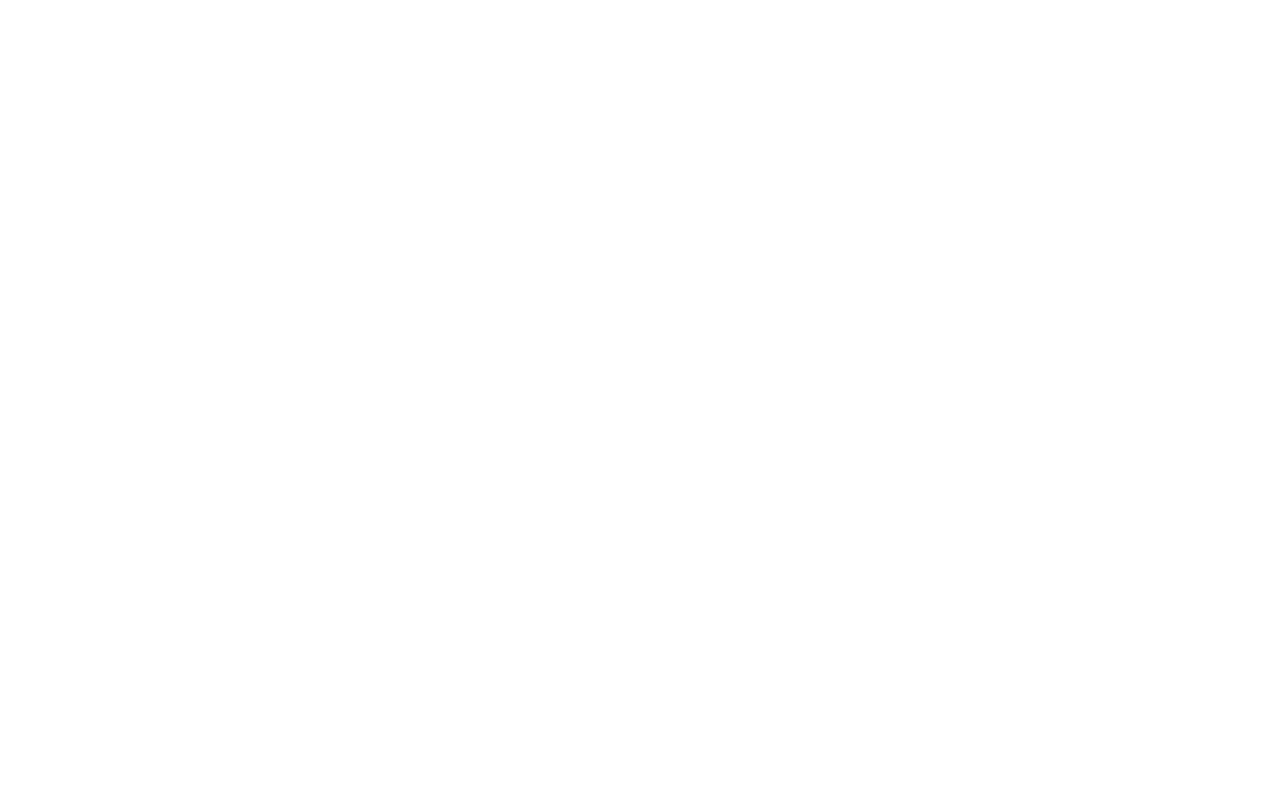
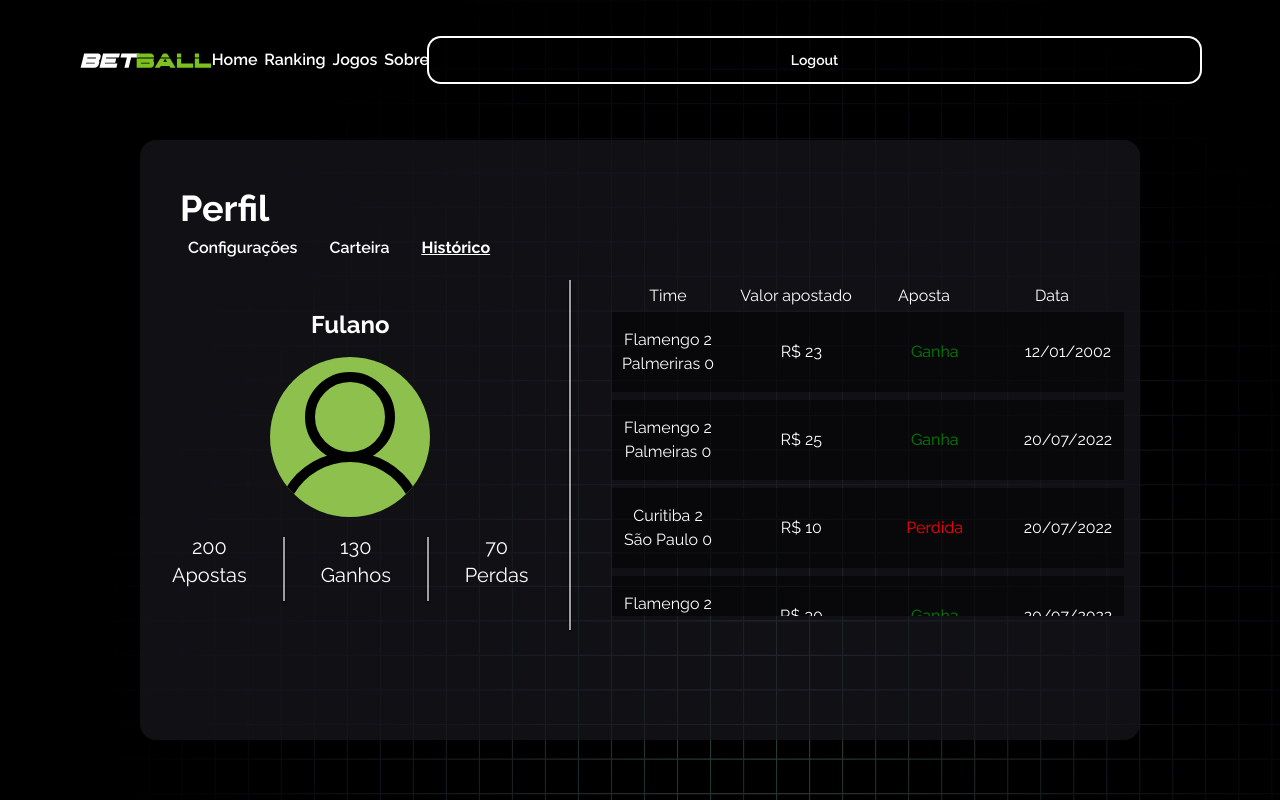
Before and after one commit to ONESOFT-OS/BetBall, a React (Vite) app in the folder frontend/: page /perfil/historic in a window 1280 px wide. Before the commit this address had no page. Built offline with nearby package versions, Linux system fonts and the light colour scheme.

Commit message:
edit: rotas entre páginas, padronização de páginas

```diff
--- a/frontend/src/pages/Home.tsx
+++ b/frontend/src/pages/Home.tsx
@@ -1,4 +1,4 @@
-import { NavBar } from "../components/Navbar";
+import { NavBar } from "../components/NavBar";
 
 export function Home(){
     return(
--- a/frontend/src/pages/PerfilDeposit.tsx
+++ b/frontend/src/pages/PerfilDeposit.tsx
@@ -4,7 +4,7 @@
 import { Link } from "react-router-dom";
 import { Button } from "../components/Button";
 import { Heading } from "../components/Heading";
-import { NavBar } from "../components/Navbar";
+import { NavBar } from "../components/NavBar";
 import { SelectM } from "../components/SelectM";
 import { Text } from "../components/Text";
 import { TextInput } from "../components/TextInput";
@@ -35,7 +35,7 @@
                 <div className="flex flex-row pt-2 px-12 space-x-8">
                     <Text size="lg"   className="font-semibold hover:text-green-500" ><Link to={''}>Configurações</Link></Text>
                     <Text size="lg"   className="text-green-500 underline font-bold" ><Link to={'/perfil/deposit'}>Carteira</Link></Text>
-                    <Text size="lg"   className="font-semibold hover:text-green-500" ><Link to={''}>Histórico</Link></Text>
+                    <Text size="lg"   className="font-semibold hover:text-green-500" ><Link to={'/perfil/historic'}>Histórico</Link></Text>
                 </div>
 
 
--- a/frontend/src/pages/Historic.tsx
+++ b/frontend/src/pages/PerfilHistoric.tsx
@@ -1,12 +1,12 @@
 import { Link } from "react-router-dom";
 import { Heading } from "../components/Heading";
 import { HistoricGame } from "../components/HistoricGame";
-import { NavBar } from "../components/Navbar";
+import  {NavBar} from "../components/NavBar";
 import { Text } from "../components/Text";
 import { User } from "phosphor-react";
 
 
-export function Historic() {
+export function PerfilHistoric() {
   return (
     <div className="bg-[url('../assets/Gradient.svg')] bg-black min-w-screen min-h-screen  max-h-full max-w-full flex flex-col items-center justify-center ">
               <NavBar/>
@@ -19,9 +19,9 @@
                 </header>
 
                 <div className="flex flex-row pt-2 px-12 space-x-8">
-                    <Text size="lg"   className="font-semibold hover:text-green-500" ><Link to={''}>Configurações</Link></Text>
-                    <Text size="lg"   className="text-green-500 underline font-bold" ><Link to={'/perfil/withdraw'}>Carteira</Link></Text>
-                    <Text size="lg"   className="font-semibold hover:text-green-500" ><Link to={''}>Histórico</Link></Text>
+                    <Text size="lg"   className="font-semibold hover:text-green-500" ><Link to={'perfil/configuracao'}>Configurações</Link></Text>
+                    <Text size="lg"   className="font-semibold hover:text-green-500" ><Link to={'/perfil/withdraw'}>Carteira</Link></Text>
+                    <Text size="lg"   className="text-green-500 underline font-bold" ><Link to={'/perfil/historic'}>Histórico</Link></Text>
                 </div>
 
 
@@ -74,60 +74,5 @@
             </div>
 
         </div>
-
-
- /*   <div className="relative text-white w-screen h-screen bg-gradient-to-bl from-green-900 via-gray-900 to-black ">
-        <NavBar/>
-        <div className="absolute bottom-0 h-[50rem] w-screen ">
-          <div className="h-[9rem] w-[25rem]  ml-28">
-            <h1 className="text-[50px]">Perfil</h1>
-            <ul  className="flex flex-row text-[20px] leading-6	justify-between">
-              <li> <a href="">Configurações</a> </li>
-              <li> <a href="">Carteira</a></li>
-              <li> <a href="">Histórico</a></li>
-            </ul>
-          </div>
-          <div>
-
-         <div className="absolute bottom-0 h-[40rem] w-screen  flex " >
-          <div className="flex flex-col items-center justify-center w-[70rem]">
-            <h1 className="text-[40px] mb-5">Fulano</h1>
-            <img className="h-[10rem] w-[10rem]" src="" alt="" />
-            <div className="flex flex-row justify-between w-[25rem] text-center text-[30px] mt-5">
-
-              <div><p>200</p> <p>Apostas</p> </div>
-
-              <div ><p>158</p> <p>Ganhas</p></div>
-
-              <div> <p>50</p> <p>Perdidas</p></div>
-            </div>
-          </div>
-          <div className="h-[38rem] w-0.5 bg-[#ffffff] mt-3"></div>
-
-          <div className="w-screen">
-            <ul className="h-[3rem] flex justify-around items-center">
-              <li>Time</li>
-              <li>Valor apostado</li>
-              <li>Aposta</li>
-              <li>Data</li>
-            </ul>
-            <div className="h-[35rem] overflow-y-scroll">
-              <HistoricGame teamHome="Flamengo" teamOut="Palmeiras" valueBet={10.00} statusBet="Ganha" date='20/07/2022' valueWallet={500.00}/>
-              <HistoricGame teamHome="Flamengo" teamOut="Palmeiras" valueBet={25.00} statusBet="Ganha" date='20/07/2022' valueWallet={50.00}/>
-              <HistoricGame teamHome="Curitiba" teamOut="São Paulo" valueBet={10.00} statusBet="Perdida" date='20/07/2022' valueWallet={500.00}/>
-              <HistoricGame teamHome="Flamengo" teamOut="Palmeiras" valueBet={30.00} statusBet="Ganha" date='20/07/2022' valueWallet={15.00}/>
-              <HistoricGame teamHome="Flamengo" teamOut="Fluminense" valueBet={10.00} statusBet="Perdida" date='20/07/2022' valueWallet={500.00}/>
-              <HistoricGame teamHome="Bahia" teamOut="Vitória" valueBet={50.00} statusBet="Estornada" date='20/07/2022' valueWallet={100.00}/>
-              <HistoricGame teamHome="Flamengo" teamOut="Palmeiras" valueBet={10.00} statusBet="Ganha" date='20/07/2022' valueWallet={250.00}/>
-            </div>
-
-          </div>
-         </div>
-
-          </div>
-        </div>
-
-    </div>
-    */
   );
 }
--- a/frontend/src/pages/PerfilWithdraw.tsx
+++ b/frontend/src/pages/PerfilWithdraw.tsx
@@ -4,7 +4,7 @@
 import { Link } from "react-router-dom";
 import { Button } from "../components/Button";
 import { Heading } from "../components/Heading";
-import { NavBar } from "../components/Navbar";
+import { NavBar } from "../components/NavBar";
 import { SelectM } from "../components/SelectM";
 import { Text } from "../components/Text";
 import { TextInput } from "../components/TextInput";
@@ -35,7 +35,7 @@
                 <div className="flex flex-row pt-2 px-12 space-x-8">
                     <Text size="lg"   className="font-semibold hover:text-green-500" ><Link to={''}>Configurações</Link></Text>
                     <Text size="lg"   className="text-green-500 underline font-bold" ><Link to={'/perfil/withdraw'}>Carteira</Link></Text>
-                    <Text size="lg"   className="font-semibold hover:text-green-500" ><Link to={''}>Histórico</Link></Text>
+                    <Text size="lg"   className="font-semibold hover:text-green-500" ><Link to={'/perfil/historic'}>Histórico</Link></Text>
                 </div>
 
 
--- a/frontend/src/routes/RoutesBase.tsx
+++ b/frontend/src/routes/RoutesBase.tsx
@@ -3,7 +3,7 @@
 import { SignIn } from "../pages/SignIn";
 import { SignUp } from "../pages/SignUp";
 import { NewGame } from "../pages/NewGame";
-import { Historic } from '../pages/Historic';
+import { PerfilHistoric } from '../pages/PerfilHistoric';
 import {Bet} from "../pages/Bet";
 import { CreateUser } from '../pages/CreateUser';
 import {PerfilDeposit } from '../pages/PerfilDeposit';
@@ -20,7 +20,7 @@
             <Route path="/signup" element={<SignUp/>} />
             <Route path="/forgotpassword" element={<ForgotPassword />} />
             <Route path="/newgame" element={<NewGame />} />
-            <Route path="/historic" element={<Historic/>}/>
+            <Route path="/perfil/historic" element={<PerfilHistoric/>}/>
             <Route path="/bet" element={<Bet/>}/>
             <Route path="/user/create" element={<CreateUser/>} />
             <Route path="/perfil/deposit" element={<PerfilDeposit/>} />
```
Also changed, not shown: 1 other file (tests, documents, lock files or other folders).
